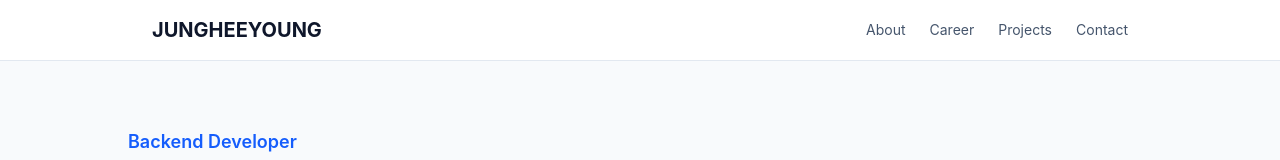
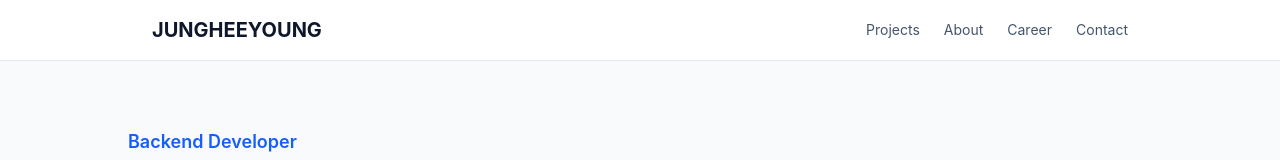
Before and after one commit to JUNGHEEYOUNG9090/portfolio, a React app: page / in a window 1280 px wide. Shown: the top 160 px of the page. Built offline with nearby package versions, Linux system fonts and the light colour scheme; the HTML template or start-up script is replaced by a standard one.

Commit message:
메뉴수정

```diff
--- a/src/components/layout/Header.tsx
+++ b/src/components/layout/Header.tsx
@@ -9,9 +9,9 @@ function Header() {
         </Link>
 
         <nav className="flex gap-6 text-sm text-slate-600">
+          <a href="/#projects">Projects</a>
           <a href="/#about">About</a>
           <a href="/#career">Career</a>
-          <a href="/#projects">Projects</a>
           <a href="/#contact">Contact</a>
         </nav>
       </div>
--- a/src/pages/HomePage.tsx
+++ b/src/pages/HomePage.tsx
@@ -11,9 +11,9 @@ function HomePage() {
     <>
       <Header />
       <Home />
+      <Projects />
       <About />
       <Career />
-      <Projects />
       <Contact />
       <Footer />
     </>
```
